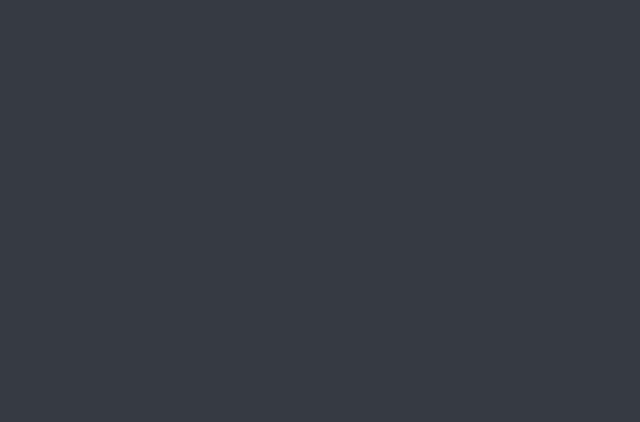
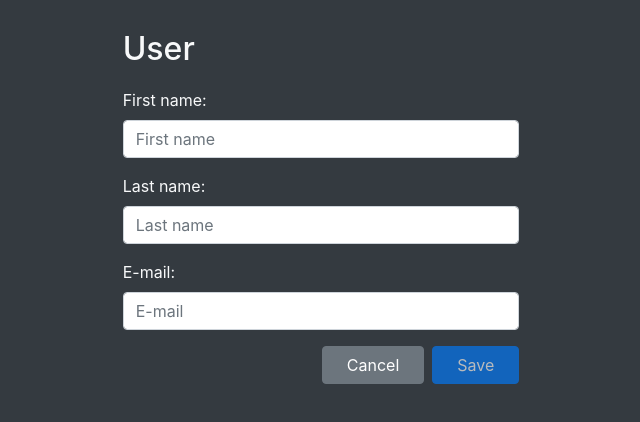
Before and after one commit to christoforosmagalios/base-app, an Angular app in the folder base-app-ui/: page /user/1 in a window 1280 px wide. Before the commit this address led to /. Shown: the top 422 px of the page, without its empty margins (319-959 px from the left). Built offline with nearby package versions, Linux system fonts and the light colour scheme; no server answers.

Commit message:
Create/Update User

```diff
--- a/base-app-ui/src/app/users/list-users/list-users.component.html
+++ b/base-app-ui/src/app/users/list-users/list-users.component.html
@@ -6,7 +6,7 @@
         </div>
 
         <div class="table-toolbar">
-            <a href="#" class="text-light">Create new User</a>
+            <a href="#" routerLink="/user" class="text-light">Create new User</a>
         </div>
 
         <table class="table table-striped table-dark">
--- a/base-app-ui/src/app/users/user.service.ts
+++ b/base-app-ui/src/app/users/user.service.ts
@@ -24,4 +24,22 @@
         return this.http.get<PageDTO<UserDTO>>(Constants.API + '/users?size=' + size + '&page=' + page + '&sort=' + sort + ',' + direction);
     }
 
+    /**
+     * Get The User with the given id.
+     *
+     * @param id The User id.
+     */
+    getUser(id: string): Observable<UserDTO> {
+        return this.http.get<UserDTO>(Constants.API + '/users/' + id);
+    }
+
+    /**
+     * Save the given user.
+     *
+     * @param user  The User to be saved.
+     */
+    save(user: UserDTO) {
+        return this.http.post<UserDTO>(Constants.API + '/users', user);
+    }
+
 }
--- /dev/null
+++ b/base-app-ui/src/app/users/user/user.component.html
@@ -0,0 +1,49 @@
+<div class="row justify-content-center">
+    <div class="col-lg-4 col-md-8 col-12">
+
+        <div class="app-header">
+            <h2>User</h2>
+        </div>
+
+        <form #userForm="ngForm" (ngSubmit)="save(userForm)">
+            <div class="row">
+                <div class="col-12">
+                    <div class="form-group">
+                        <label for="firstname">First name:</label>
+                        <input type="text" class="form-control" id="firstname" name="firstname" #firstname="ngModel"
+                            aria-describedby="firstname" placeholder="First name" [(ngModel)]="user.firstname" required>
+                        <span class="help-block text-danger" *ngIf="!firstname.valid && firstname.dirty">Please enter a First name.</span>
+                    </div>
+                </div>
+            </div>
+            <div class="row">
+                <div class="col-12">
+                    <div class="form-group">
+                        <label for="lastname">Last name:</label>
+                        <input type="text" class="form-control" id="lastname" name="lastname" #lastname="ngModel"
+                            aria-describedby="lastname" placeholder="Last name" [(ngModel)]="user.lastname" required>
+                        <span class="help-block text-danger" *ngIf="!lastname.valid && lastname.dirty">Please enter a Last name.</span>
+                    </div>
+                </div>
+            </div>
+            <div class="row">
+                <div class="col-12">
+                    <div class="form-group">
+                        <label for="email">E-mail:</label>
+                        <input type="email" class="form-control" id="email" name="email" #email="ngModel"
+                            aria-describedby="email" placeholder="E-mail" [(ngModel)]="user.email" required>
+                        <span class="help-block text-danger" *ngIf="!email.valid && email.dirty">Please enter an E-mail.</span>
+                    </div>
+                </div>
+            </div>
+
+            <div class="row">
+                <div class="col-12">
+                    <button type="submit" class="btn btn-primary pl-4 pr-4 float-right" [disabled]="!userForm.valid">Save</button>
+                    <button class="btn btn-secondary pl-4 pr-4 mr-2 float-right" routerLink="/users">Cancel</button>
+                </div>
+            </div>
+        </form>
+
+    </div>
+</div>
--- /dev/null
+++ b/base-app-ui/src/app/users/user/user.component.ts
@@ -0,0 +1,63 @@
+import { Component, OnInit } from '@angular/core';
+import { NgForm } from '@angular/forms';
+import { ActivatedRoute, Params, Router } from '@angular/router';
+import { UserDTO } from '../../dto/user-dto';
+import { UserService } from '../user.service';
+
+@Component({
+  selector: 'app-user',
+  templateUrl: './user.component.html',
+  styleUrls: ['./user.component.css']
+})
+export class UserComponent implements OnInit {
+
+  // The User id.
+  id: string = null;
+  // The User object.
+  user = new UserDTO;
+
+  constructor(
+    private route: ActivatedRoute,
+    private router: Router,
+    private userService: UserService) { }
+
+  ngOnInit() {
+    this.route.params.subscribe((params: Params) => {
+      this.id = params['id'];
+      this.initForm();
+    });
+  }
+
+  /**
+   * Initialize the form. If the id parameter is available,
+   * fetch the user with the given id from the Database and
+   * initialize the form.
+   */
+  initForm() {
+    // If the id parameter is available fetch the user.
+    if (this.id) {
+      this.userService.getUser(this.id).subscribe(user => {
+        this.user = user;
+      });
+    }
+  }
+
+  /**
+   * Check if the form is valid and save the User.
+   *
+   * @param form The NgForm.
+   */
+  save(form: NgForm) {
+    // Check if the form is valid.
+    if (!form.valid) {
+      return;
+    }
+
+    // Save the user and navigate to the users list view.
+    this.userService.save(this.user).subscribe(result => {
+      this.router.navigate(['/users']);
+    });
+
+  }
+
+}
```
Also changed, not shown: base-app-ui/src/app/users/users.module.ts (+5 -2 lines), base-app-ui/src/app/users/users.routing.module.ts (+7 -0 lines), base-app-ui/src/app/users/user/user.component.css (added), 1 other file (tests, documents, lock files or other folders).
